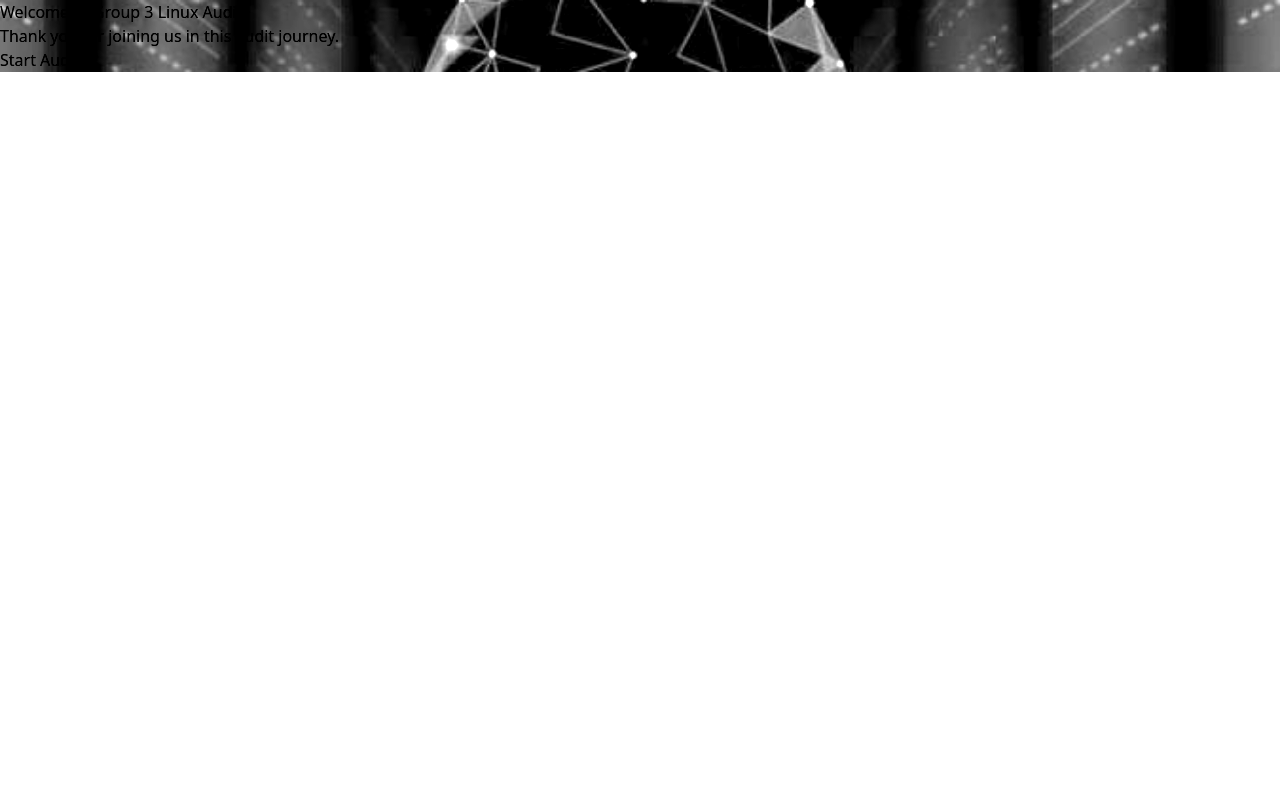
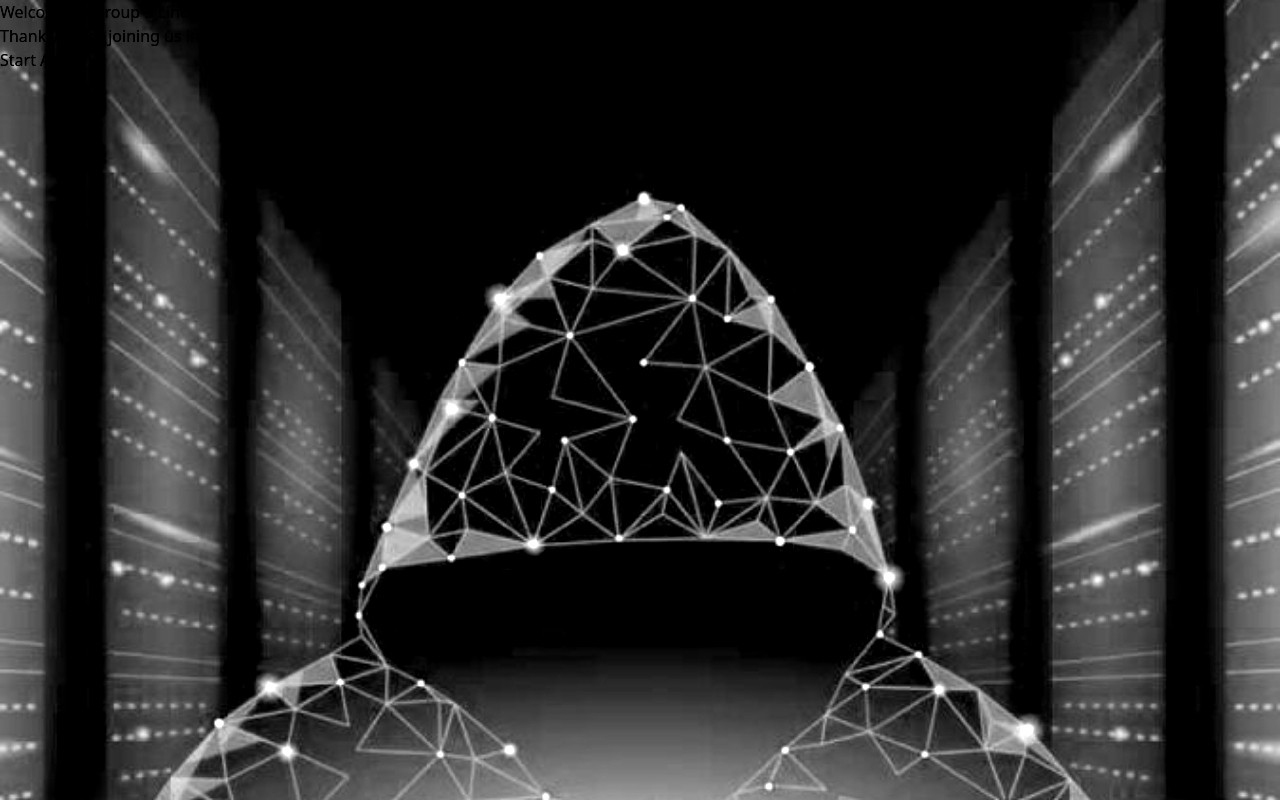
Before and after one commit to Quojo-Steve/Auditing-LinxOs-website, a React (Vite) app: page / in a window 1280 px wide. Built offline with nearby package versions, Linux system fonts and the light colour scheme.

Commit message:
first commit changes

```diff
--- a/src/pages/Starting.css
+++ b/src/pages/Starting.css
@@ -4,6 +4,7 @@
     background-repeat: no-repeat;
     background-position: center;
     background-size: cover;
+    height: 100dvh;
 }
 .overlay{
     background: rgba(0, 0, 0, 0.342);
--- a/src/pages/Starting.jsx
+++ b/src/pages/Starting.jsx
@@ -18,7 +18,7 @@ const Starting = () => {
 
   return (
     <motion.div
-      className="background flex flex-col items-center justify-center h-screen overflow-hidden text-white"
+      className="background flex flex-col items-center justify-center overflow-hidden text-white"
       variants={containerVariants}
       initial="hidden"
       animate="visible"
```
